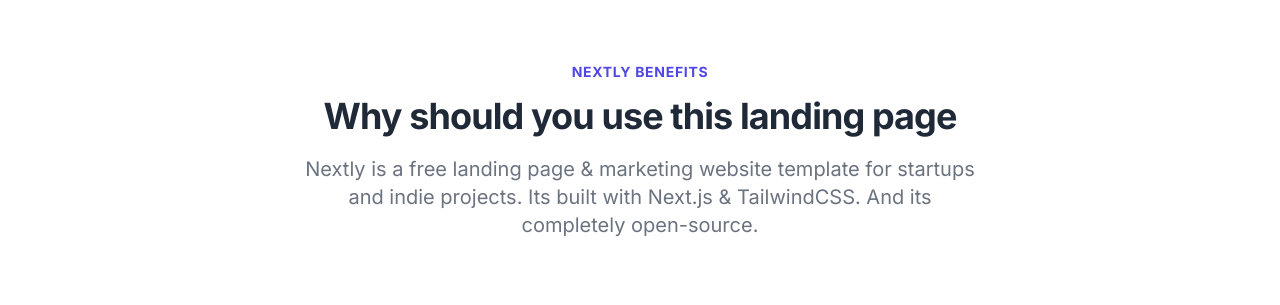
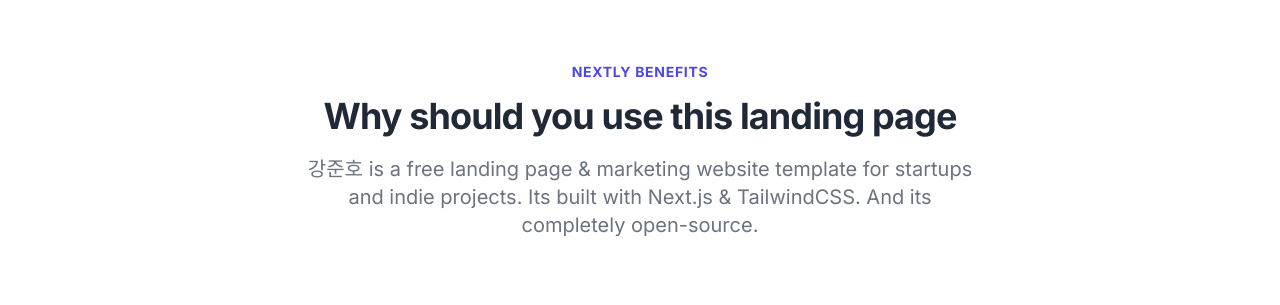
Before and after one commit to wywyreuwkd/TyrantHomepageDev, a Next.js app: page / in a window 1280 px wide. Shown: the part 980-1285 px from the top of the page. Built offline with nearby package versions, Linux system fonts and the light colour scheme.

Commit message:
배포 테스트

```diff
--- a/src/app/page.tsx
+++ b/src/app/page.tsx
@@ -16,7 +16,7 @@ export default function Home() {
         preTitle="Nextly Benefits"
         title=" Why should you use this landing page"
       >
-        Nextly is a free landing page & marketing website template for startups
+        강준호 is a free landing page & marketing website template for startups
         and indie projects. Its built with Next.js & TailwindCSS. And its
         completely open-source.
       </SectionTitle>
```
